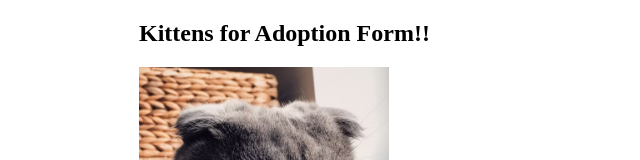
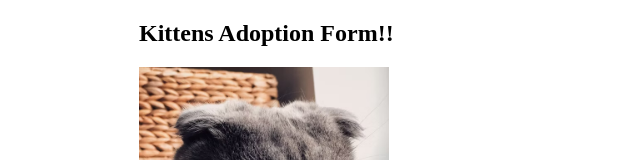
Before and after one commit to DharshiniBalasundaram1997/kittenform, a plain HTML site: page kittenform.html in a window 1280 px wide. Shown: the top 160 px of the page, without its empty margins (251-891 px from the left). Drawn offline with Linux system fonts and the light colour scheme.

Commit message:
Updated kittenform.html

```diff
--- a/kittenform.html
+++ b/kittenform.html
@@ -9,7 +9,7 @@
 
     <main>
         <section style="width: 500px; margin:auto;">
-            <h1>Kittens for Adoption Form!!</h1>
+            <h1>Kittens Adoption Form!!</h1>
             <img src="cat.avif" width="250">
             <form action="">
                 <div>
```
